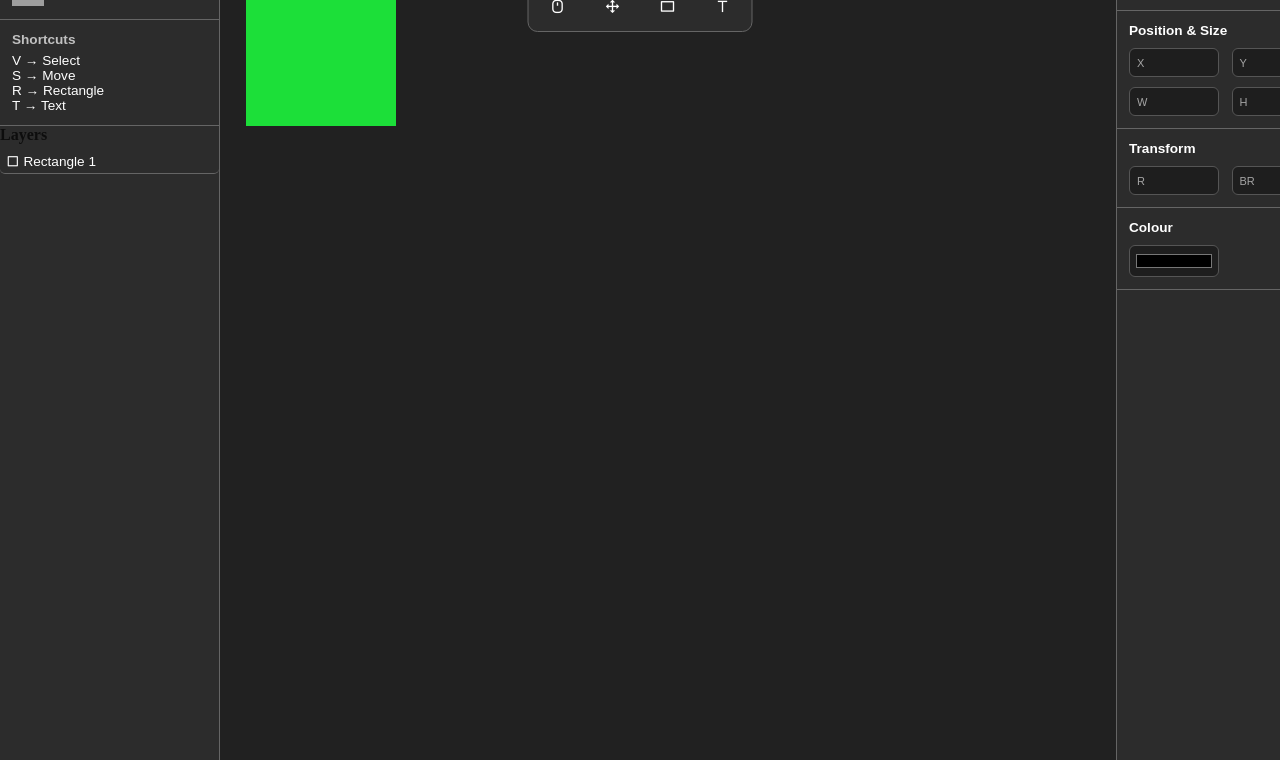
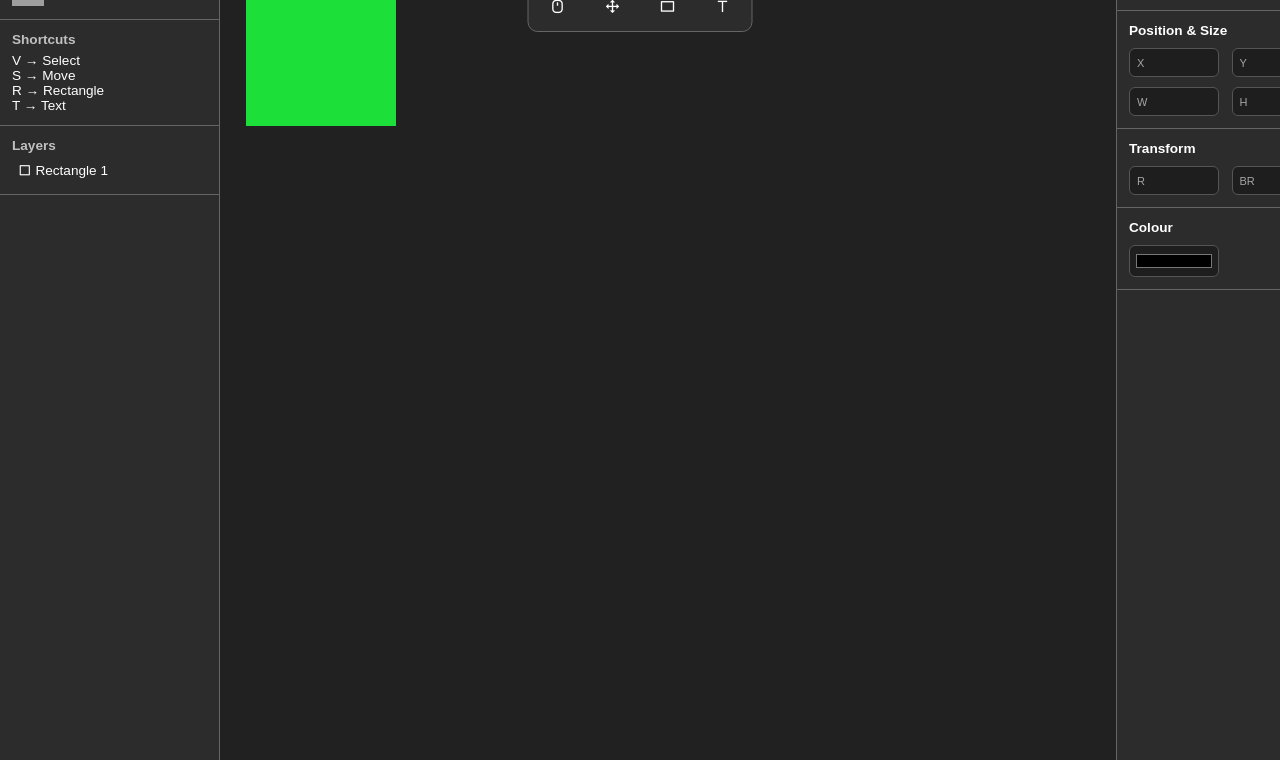
Before and after one commit to ashmitjr/Domingoo, a plain HTML site: page index.html in a window 1280 px wide. Shown: the part 40-800 px from the top of the page. Drawn offline with nearby package versions, Linux system fonts and the light colour scheme; grey boxes are pictures that could not be loaded.

Commit message:
Update style.css

```diff
--- a/style.css
+++ b/style.css
@@ -65,7 +65,7 @@ main {
 }
 
 .shortcuts,
-.layer {
+.layers {
     padding: 12px;
     color: white;
     font-size: 0.85rem;
```
